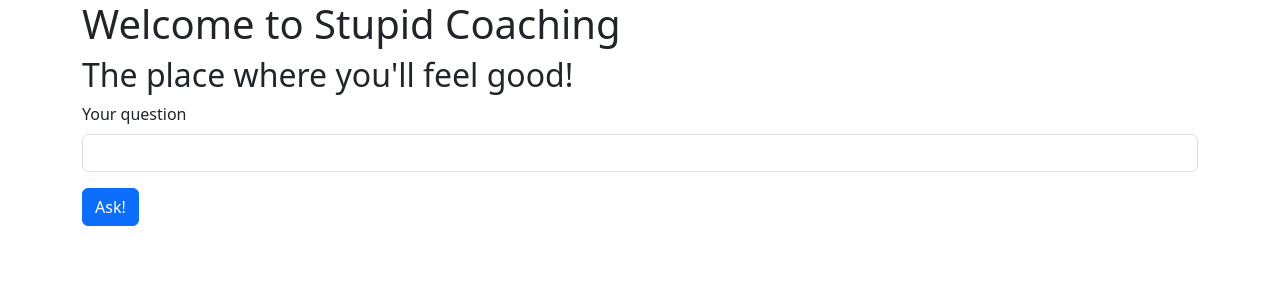
After one commit to frlewagon/rails-stupid-coaching, a Rails app: page /ask in a window 1280 px wide. The commit adds this page. Shown: the top 300 px of the page. Run offline with Rails 7, Linux system fonts and the light colour scheme; some libraries are stand-ins or nearby versions.

Commit message:
done but without all the formatting

```diff
--- a/app/assets/stylesheets/application.css
+++ b/app/assets/stylesheets/application.css
@@ -8,3 +8,6 @@
  *
  * Consider organizing styles into separate files for maintainability.
  */
+body {
+  background-color: beige;
+}
--- /dev/null
+++ b/app/controllers/questions_controller.rb
@@ -0,0 +1,15 @@
+class QuestionsController < ApplicationController
+  def ask
+  end
+
+  def answer
+  answers = [ "Great!", "Silly question, get dressed and go to work!", "I don't care, get dressed and go to work!" ]
+    if params[:question] == "I am going to work"
+      @answer = answers[0]
+    elsif params[:question].strip.end_with?("?")
+      @answer = answers[1]
+    else
+      @answer = answers[2]
+    end
+  end
+end
--- /dev/null
+++ b/app/helpers/questions_helper.rb
@@ -0,0 +1,2 @@
+module QuestionsHelper
+end
--- a/app/views/layouts/application.html.erb
+++ b/app/views/layouts/application.html.erb
@@ -21,6 +21,7 @@
     <%# Includes all stylesheet files in app/assets/stylesheets %>
     <%= stylesheet_link_tag :app, "data-turbo-track": "reload" %>
     <%= javascript_importmap_tags %>
+    <link href="https://cdn.jsdelivr.net/npm/bootstrap@5.3.6/dist/css/bootstrap.min.css" rel="stylesheet" integrity="sha384-4Q6Gf2aSP4eDXB8Miphtr37CMZZQ5oXLH2yaXMJ2w8e2ZtHTl7GptT4jmndRuHDT" crossorigin="anonymous">
   </head>
 
   <body>
--- /dev/null
+++ b/app/views/questions/ask.html.erb
@@ -0,0 +1,12 @@
+<div class="container-xl">
+<h1>Welcome to Stupid Coaching</h1>
+<h2>The place where you'll feel good!</h2>
+
+<form action="answer" data-turbo="false">
+  <div class="mb-3">
+    <label for="question" class="form-label">Your question</label>
+    <input type="text" class="form-control" id="question" name="question">
+  </div>
+  <button type="submit" class="btn btn-primary">Ask!</button>
+</form>
+</div>
--- a/config/routes.rb
+++ b/config/routes.rb
@@ -1,5 +1,8 @@
 Rails.application.routes.draw do
   # Define your application routes per the DSL in https://guides.rubyonrails.org/routing.html
+  root to: "pages#ask"
+  get "ask", to: "questions#ask", as: :ask
+  get "answer", to: "questions#answer", as: :answer
 
   # Reveal health status on /up that returns 200 if the app boots with no exceptions, otherwise 500.
   # Can be used by load balancers and uptime monitors to verify that the app is live.
```
Also changed, not shown: app/views/questions/answer.html.erb (added, +14 -0 lines), test/controllers/questions_controller_test.rb (added, +7 -0 lines).
